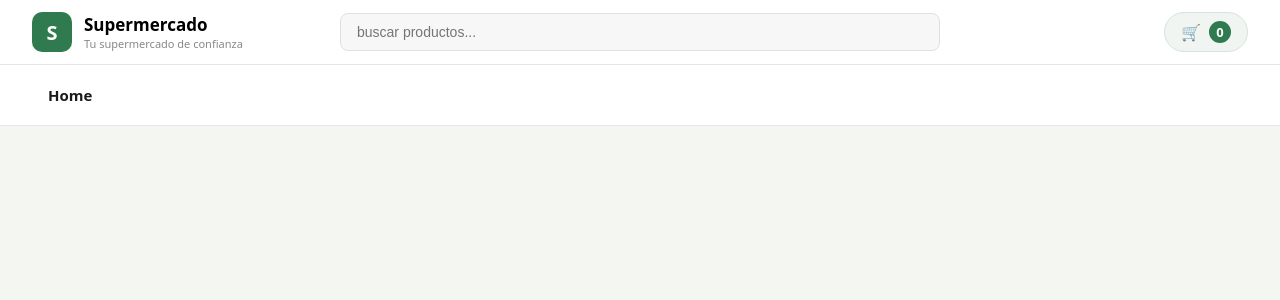
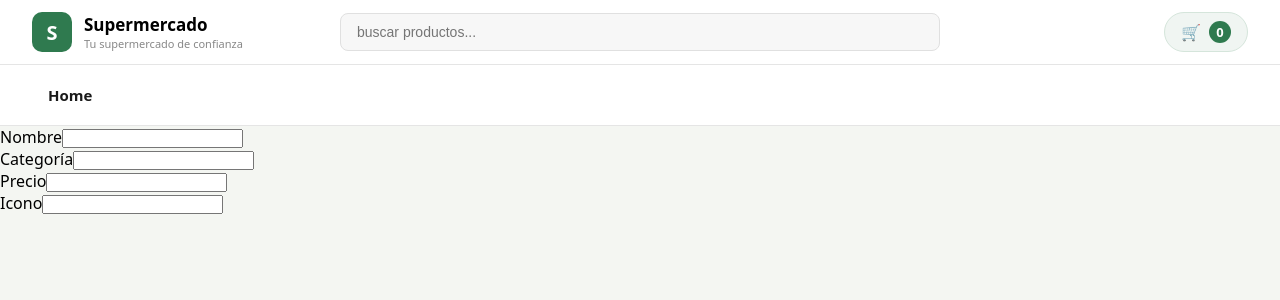
Before and after one commit to davidarranz7/SuperMercado, an Angular app: page /admin/productos in a window 1280 px wide. Before the commit this address led to /. Shown: the top 300 px of the page. Built offline with nearby package versions, Linux system fonts and the light colour scheme.

Commit message:
feat(admin): add reactive product form

```diff
--- a/db.json
+++ b/db.json
@@ -1,5 +1,4 @@
 {
-  "$schema": "./node_modules/json-server/schema.json",
   "productos": [
     {
       "id": "1",
@@ -19,7 +18,7 @@
       "id": "3",
       "nombre": "Lechuga",
       "categoria": "Verduras",
-      "precio": 1.0,
+      "precio": 1,
       "icono": "🥬"
     },
     {
@@ -33,14 +32,14 @@
       "id": "5",
       "nombre": "Pechuga de pollo",
       "categoria": "Carnes",
-      "precio": 5.0,
+      "precio": 5,
       "icono": "🍗"
     },
     {
       "id": "6",
       "nombre": "Pan",
       "categoria": "Panadería",
-      "precio": 2.0,
+      "precio": 2,
       "icono": "🍞"
     },
     {
@@ -124,7 +123,7 @@
       "id": "18",
       "nombre": "Cebolla",
       "categoria": "Verduras",
-      "precio": 1.0,
+      "precio": 1,
       "icono": "🧅"
     },
     {
@@ -197,5 +196,6 @@
       "precio": 2.6,
       "icono": "🧁"
     }
-  ]
+  ],
+  "$schema": "./node_modules/json-server/schema.json"
 }
--- a/src/app/app.routes.ts
+++ b/src/app/app.routes.ts
@@ -2,9 +2,11 @@ import { Routes } from '@angular/router';
 import { Home } from './pages/home/home';
 import { Carrito } from './pages/carrito/carrito';
 import { ProductoDetalle } from './pages/producto-detalle/producto-detalle';
+import { AdminProductos } from './pages/admin-productos/admin-productos';
 
 export const routes: Routes = [
   { path: '', component: Home },
   { path: 'carrito', component: Carrito },
   { path: 'producto/:id', component: ProductoDetalle },
+  { path: 'admin/productos', component: AdminProductos },
 ];
--- /dev/null
+++ b/src/app/pages/admin-productos/admin-productos.html
@@ -0,0 +1,26 @@
+<form [formGroup]="formularioProducto">
+  <div>
+    <label for="nombre">Nombre</label>
+
+    <input id="nombre" type="text" formControlName="nombre" />
+
+    @if (formularioProducto.controls.nombre.invalid && formularioProducto.controls.nombre.touched) {
+      <p class="error-campo">El nombre es obligatorio.</p>
+    }
+  </div>
+
+  <div>
+    <label for="categoria">Categoría</label>
+    <input id="categoria" type="text" formControlName="categoria" />
+  </div>
+
+  <div>
+    <label for="precio">Precio</label>
+    <input id="precio" type="number" step="0.01" formControlName="precio" />
+  </div>
+
+  <div>
+    <label for="icono">Icono</label>
+    <input id="icono" type="text" formControlName="icono" />
+  </div>
+</form>
--- /dev/null
+++ b/src/app/pages/admin-productos/admin-productos.ts
@@ -0,0 +1,29 @@
+import { Component } from '@angular/core';
+import { ReactiveFormsModule, FormControl, FormGroup, Validators } from '@angular/forms';
+
+@Component({
+  selector: 'app-admin-productos',
+  imports: [ReactiveFormsModule],
+  templateUrl: './admin-productos.html',
+  styleUrl: './admin-productos.scss',
+})
+export class AdminProductos {
+  protected readonly formularioProducto = new FormGroup({
+    nombre: new FormControl('', {
+      nonNullable: true,
+      validators: [Validators.required],
+    }),
+    categoria: new FormControl('', {
+      nonNullable: true,
+      validators: [Validators.required],
+    }),
+    precio: new FormControl('', {
+      nonNullable: true,
+      validators: [Validators.required, Validators.min(0.01)],
+    }),
+    icono: new FormControl('', {
+      nonNullable: true,
+      validators: [Validators.required],
+    }),
+  });
+}
```
Also changed, not shown: src/app/pages/admin-productos/admin-productos.scss (added), 1 other file (tests, documents, lock files or other folders).
